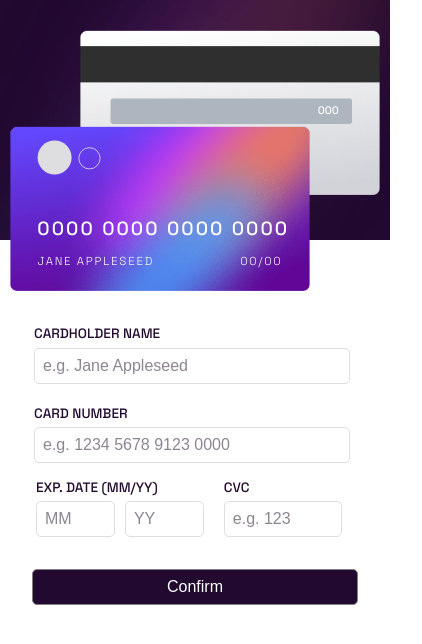
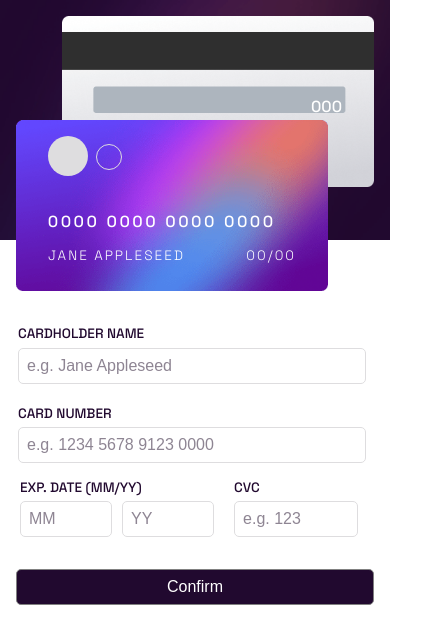
Before and after one commit to karan221/interactive-card-details-form-main, a plain HTML site: page index.html in a window 390 px wide. Shown: the whole page, 422 px wide, since content can reach past the window. Drawn offline with Linux system fonts and the light colour scheme.

Commit message:
fixes for mobile

```diff
--- a/index.html
+++ b/index.html
@@ -38,23 +38,23 @@
         <form onsubmit="thankYou(); return false;">
           <fieldset>
             <label for="card-holder"> CARDHOLDER NAME </label>
-            <input id="card-holder" type="text" required minlength="3" maxlength="26" placeholder="e.g. Jane Appleseed" aria-describedby="card-holder-validation" >
+            <input id="card-holder" type="text" required minlength="3" maxlength="26" placeholder="e.g. Jane Appleseed" aria-describedby="card-holder-validation" autocomplete="cc-name">
             <span id="card-holder-validation" class="validation-message" aria-live="assertive">&nbsp;</span>
           </fieldset>
           <fieldset>
             <label for="card-number"> CARD NUMBER </label>
-            <input id="card-number" type="text" inputmode="numeric" pattern="(\d{4} ){3}\d{4}" required placeholder="e.g. 1234 5678 9123 0000" aria-describedby="card-number-validation">
+            <input id="card-number" type="text" inputmode="numeric" pattern="(\d{4} ){3}\d{4}" required placeholder="e.g. 1234 5678 9123 0000" aria-describedby="card-number-validation" autocomplete="cc-number">
             <span id="card-number-validation" class="validation-message" aria-live="assertive">&nbsp;</span>
           </fieldset>
           <div id="exp-cvv">
             <fieldset id="mmyy">
               <legend> EXP. DATE (MM/YY) </legend>
               <fieldset>
-                <input id="month" type="text" inputmode="numeric" required placeholder="MM" aria-describedby="month-validation">
+                <input id="month" type="text" inputmode="numeric" required placeholder="MM" aria-describedby="month-validation" autocomplete="cc-exp-month">
                 <span id="month-validation" class="validation-message" aria-live="assertive">&nbsp;</span>
               </fieldset>
               <fieldset>
-                <input id="year" type="text" inputmode="numeric" required placeholder="YY" aria-describedby="year-validation">
+                <input id="year" type="text" inputmode="numeric" required placeholder="YY" aria-describedby="year-validation" autocomplete="cc-exp-year">
                 <span id="year-validation" class="validation-message" aria-live="assertive">&nbsp;</span>
               </fieldset>
             </fieldset>
--- a/script.js
+++ b/script.js
@@ -136,6 +136,6 @@ window.addEventListener("load", () => {
 
 
 const thankYou = () => {
-  document.getElementsByTagName('form')[0].style.display = 'none';
+  document.getElementsByClassName('card-form')[0].style.display = 'none';
   document.getElementById('thank-you').style.display = 'flex';
 }
--- a/style.scss
+++ b/style.scss
@@ -1,5 +1,9 @@
 h1, h2, h3, h4, h5, h6 {
   margin: 0;
+}
+
+* {
+  // border: 1px solid red;
 }
 
 ::-webkit-input-placeholder {
@@ -100,7 +104,7 @@ main {
         left: 5rem;
         top: 1.5rem;
       }
-      span#number {
+      #number {
         font-variant-numeric: tabular-nums;
         font-size: 1.4rem;
         bottom: 4rem;
@@ -112,11 +116,11 @@ main {
         font-weight: 300;
         letter-spacing: 2px;
       }
-      span#name {
+      #name {
         bottom: 2rem;
         left: 2rem;
       }
-      span#exp {
+      #exp {
         bottom: 2rem;
         right: 2rem;
       }
@@ -245,53 +249,66 @@ main {
     background-size: cover;
     width: 100%;
     height: 15rem;
-    position: static;
+  }
+  #center-box .fg-card .front span#number {
+    font-size: 1rem;
   }
   main {
     height: auto;
     min-width: 20rem;
     #center-box {
+      height: auto;
+      width: 100%;
       display: flex;
       flex-direction: column;
-      margin: 0 1rem;
       column-gap: 0;
       row-gap: 0;
       .fg-card, .bg-card {
+        width: 80%;
+        min-width: 16.5rem;
+      }
+
+      .bg-card {
+        float: right;
+        margin: 1rem;
+      }
+
+      .fg-card {
         position: absolute;
-        width: 100%;
+        top: 7.5rem;
+        margin-left: 1rem;
+        z-index: 20;
       }
-      .bg-card { top: 1rem; }
-      .fg-card { top: 7rem; left: 2rem; }
+      .bg-card {
+        margin-left: auto;
+      }
       .fg-card img, .bg-card img {
         position: relative;
       }
-      .front, .back {
-        -webkit-transform:scale(0.85);
-        -moz-transform:scale(0.85);
-        -ms-transform:scale(0.85);
-        transform:scale(0.85);
-      }
       .back {
-        width: 70%;
-        min-width: 22rem;
         float: right;
         span {
-          bottom: 6rem;
+          font-size: 1rem;
+          bottom: 4.7rem;
+          right: 2rem;
         }
+        margin: 0;
       }
       .front {
-        width: 70%;
-        min-width: 22rem;
-        float: left;
+        margin: 0;
       }
       .card-form {
         padding: 1rem;
-        margin-top: 4rem
+        margin-top: 6rem
       }
       form {
         width: 100%;
         min-width: 310px;
       }
+      #thank-you {
+        margin: 1rem;
+        margin-top: 7rem;
+      }
     }
   }
 }
```
Also changed, not shown: style.css, 1 other file.
